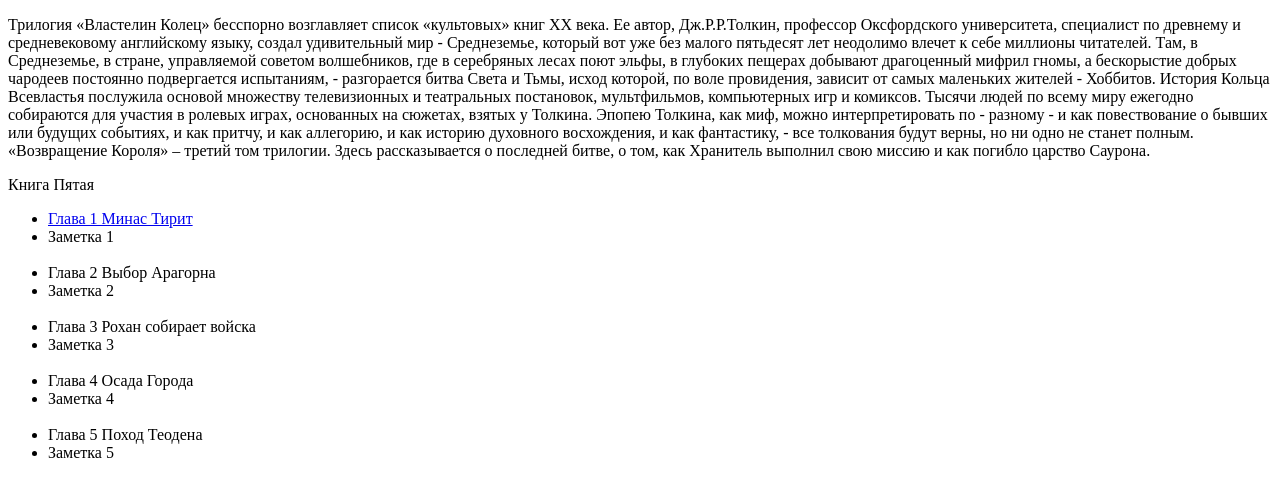
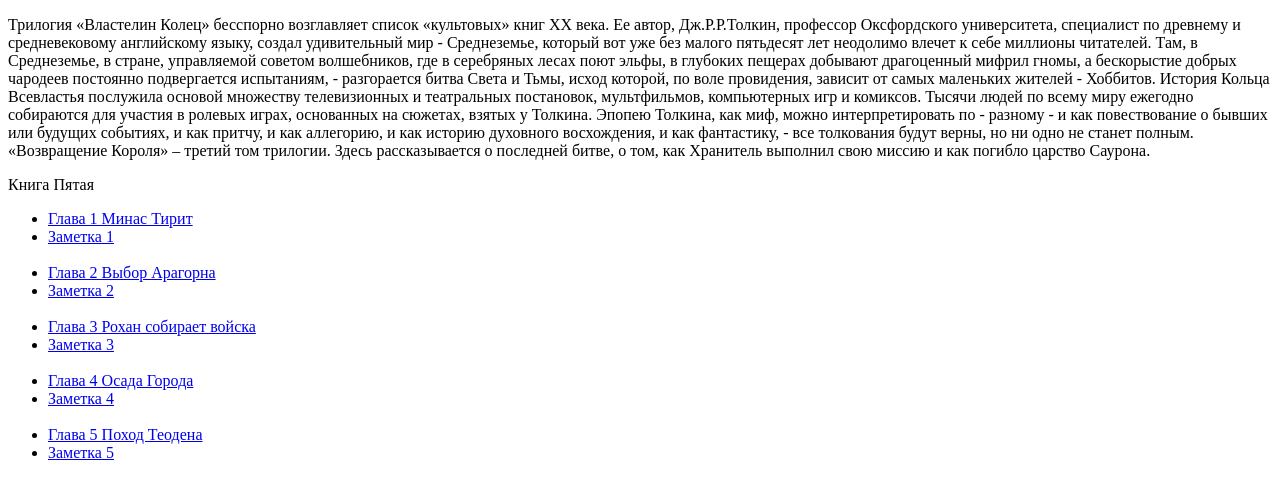
Before and after one commit to Bory77/Bory77.github.io, a plain HTML site: page home.html in a window 1280 px wide. Shown: the top 491 px of the page. Drawn offline with Linux system fonts and the light colour scheme.

Commit message:
Add files via upload

```diff
--- a/home.html
+++ b/home.html
@@ -14,28 +14,28 @@
 
 
 
-<p>Трилогия «Властелин Колец» бесспорно возглавляет список «культовых» книг XX века. Ее автор, Дж.Р.Р.Толкин, профессор Оксфордского университета, специалист по древнему и средневековому английскому языку, создал удивительный мир - Среднеземье, который вот уже без малого пятьдесят лет неодолимо влечет к себе миллионы читателей. Там, в Среднеземье, в стране, управляемой советом волшебников, где в серебряных лесах поют эльфы, в глубоких пещерах добывают драгоценный мифрил гномы, а бескорыстие добрых чародеев постоянно подвергается испытаниям, - разгорается битва Света и Тьмы, исход которой, по воле провидения, зависит от самых маленьких жителей - Хоббитов. История Кольца Всевластья послужила основой множеству телевизионных и театральных постановок, мультфильмов, компьютерных игр и комиксов. Тысячи людей по всему миру ежегодно собираются для участия в ролевых играх, основанных на сюжетах, взятых у Толкина. Эпопею Толкина, как миф, можно интерпретировать по - разному - и как повествование о бывших или будущих событиях, и как притчу, и как аллегорию, и как историю духовного восхождения, и как фантастику, - все толкования будут верны, но ни одно не станет полным. «Возвращение Короля» – третий том трилогии. Здесь рассказывается о последней битве, о том, как Хранитель выполнил свою миссию и как погибло царство Саурона.</p>
+<p id="chapter11">Трилогия «Властелин Колец» бесспорно возглавляет список «культовых» книг XX века. Ее автор, Дж.Р.Р.Толкин, профессор Оксфордского университета, специалист по древнему и средневековому английскому языку, создал удивительный мир - Среднеземье, который вот уже без малого пятьдесят лет неодолимо влечет к себе миллионы читателей. Там, в Среднеземье, в стране, управляемой советом волшебников, где в серебряных лесах поют эльфы, в глубоких пещерах добывают драгоценный мифрил гномы, а бескорыстие добрых чародеев постоянно подвергается испытаниям, - разгорается битва Света и Тьмы, исход которой, по воле провидения, зависит от самых маленьких жителей - Хоббитов. История Кольца Всевластья послужила основой множеству телевизионных и театральных постановок, мультфильмов, компьютерных игр и комиксов. Тысячи людей по всему миру ежегодно собираются для участия в ролевых играх, основанных на сюжетах, взятых у Толкина. Эпопею Толкина, как миф, можно интерпретировать по - разному - и как повествование о бывших или будущих событиях, и как притчу, и как аллегорию, и как историю духовного восхождения, и как фантастику, - все толкования будут верны, но ни одно не станет полным. «Возвращение Короля» – третий том трилогии. Здесь рассказывается о последней битве, о том, как Хранитель выполнил свою миссию и как погибло царство Саурона.</p>
 
 
 
      Книга Пятая
      <ul>
       <li><a href="#chapter1">Глава 1 Минас Тирит</a></li>
-	<li>Заметка 1</li><br/>
-	<li>Глава 2 Выбор Арагорна</li>
-	<li>Заметка 2</li><br/>
-	<li>Глава 3 Рохан собирает войска</li>
-	<li>Заметка 3</li><br/>
-	<li>Глава 4 Осада Города</li>
-	<li>Заметка 4</li><br/>
-	<li>Глава 5 Поход Теодена</li>
-	<li>Заметка 5</li></ul>
+	<li><a href="#chapter2">Заметка 1</a></li><br/>
+	<li><a href="#chapter3">Глава 2 Выбор Арагорна</a></li>
+	<li><a href="#chapter4">Заметка 2</a></li><br/>
+	<li><a href="#chapter5">Глава 3 Рохан собирает войска</a></li>
+	<li><a href="#chapter6">Заметка 3</a></li><br/>
+	<li><a href="#chapter7">Глава 4 Осада Города</a></li>
+	<li><a href="#chapter8">Заметка 4</a></li><br/>
+	<li><a href="#chapter9">Глава 5 Поход Теодена</a></li>
+	<li><a href="#chapter10">Заметка 5</a></li></ul>
 
-<a name="title-1"></a>
+
 <h1 id="chapter1"><p>Глава 1 Минас Тирит</p></h1>
 <p><dfn>Пиппин выглянул из-под плаща Гэндальфа. Он никак не мог понять, во сне или наяву свистит в ушах черный ночной ветер, медленно плывет зубчатая тень гор далеко справа, во сне или наяву качается у него над головой звездное небо. Он пытался вспомнить, что с ним и где он, но мысли путались, отдельные картины сменяли друг друга.</dfn></p>
 <p>Помнится, они мчались без остановок, летели все вперед и вперед, и там, впереди, вставал на рассвете золотистый мягкий блеск, и был город, затопленный тишиной, и гулкая пустота большого дворца на холме. Они ворвались под его своды в тот самый момент, когда вверху пронеслась огромная крылатая тень, и ужас выбелил лица людей вокруг. Пиппин вспомнил, как и его сердце сжала ледяная рука. Но рядом был Гэндальф, и ужас ушел, осталась только усталость. Пиппин спал, но сон был тревожным, в нем ходили и разговаривали незнакомые люди, что-то приказывал Гэндальф. И дальше, без перехода, снова бешеная скачка сквозь ночь. С тех пор как он заглянул в Палантир, прошло двое, нет, трое суток. Палантир! Это было ужасно! С этим воспоминанием он проснулся окончательно. Вокруг шумел и бормотал все тот же ветер.</p>
-<p>Заметка 1 Яркий желтый огонь в темном небе заставил Пиппина съежиться от страха. Зачем Гэндальф везет его в это страшное, там, впереди? Он протер глаза. На востоке всходила луна. Значит, они будут скакать и скакать, мчаться сквозь ночь бесконечно долго.</p>
+<p id="chapter2">Заметка 1<br/> Яркий желтый огонь в темном небе заставил Пиппина съежиться от страха. Зачем Гэндальф везет его в это страшное, там, впереди? Он протер глаза. На востоке всходила луна. Значит, они будут скакать и скакать, мчаться сквозь ночь бесконечно долго.</p>
 <p>– Где мы, Гэндальф?</p>
 <p>– На землях Гондора. Это - Анориен.</p>
 <p>Пиппин притих, но тут же прижался к магу.</p>
@@ -47,7 +47,7 @@
 
 
 
-<h2><p>Глава 2 Выбор Арагорна</p></h2>
+<h2 id="chapter3"><p>Глава 2 Выбор Арагорна</p></h2>
 <strong><p>Когда стих топот копыт Сполоха, уносящего Гэндальфа и Пиппина, Мерри вернулся к Арагорну. Сумку свою он потерял еще в Порт Галене, собирать было нечего - так, кое-какие полезные мелочи с развалин Изенгарда. Леголас и Гимли ожидали только сигнала тронуться в путь.</p>
 <p>– Нас осталось четверо, - сказал Арагорн. - Мы будем вместе, но пойдем не одни. После этого крылатого ужаса король решил выступать немедля и возвращаться к холмам под прикрытием ночи.
 – А потом куда? - спросил Леголас.</p>
@@ -55,20 +55,20 @@
 – Я с тобой, - тут же сказал Леголас.</p>
 <p>– И я тоже, - отозвался Гимли.</p>
 <p>– Мой путь еще темен для меня, - задумчиво ответил Арагорн. - Кажется, наступает час, к которому я готовился всю жизнь. Нам тоже нужно попасть в Минас Тирит, но каким путем мы придем туда, я еще не решил.</p>
-<p>– А я? - подал голос Мерри. - До сих пор от меня было немного толку, но я все-таки не какая-нибудь безделушка. Всадникам не до меня, Заметка 2 хотя их Правитель и обещал, что мы поговорим с ним о Шире после возвращения.</p>
+<p>– А я? - подал голос Мерри. - До сих пор от меня было немного толку, но я все-таки не какая-нибудь безделушка. Всадникам не до меня,<br/><p id="chapter4"> Заметка 2<br/> хотя их Правитель и обещал, что мы поговорим с ним о Шире после возвращения.</p>
 <p>– Мне видится, что ты должен идти с ним, Мерри, - сказал Арагорн. - И не рассчитывай на весёлую прогулку! Теодену долго еще не сидеть в покое Золотых Палат. Немало надежд иссякнет этой горькой весной!
 Они отправились затемно. Теоден, с ним двадцать два Всадника, Леголас с Гимли и Арагорн с Мерри. Уже переправившись через Изен, они услышали за спиной топот. Их нагнал Всадник из арьергарда.
 </p></strong>
 <img src="https://www.theonering.ru/_pu/0/18362844.jpg">
 
 
-	<h3><p>Глава 3 Рохан собирает войска</p></h3>
+	<h3><p id="chapter5">Глава 3 Рохан собирает войска</p></h3>
 <del><p>Отныне все дороги вели на восток, навстречу Тьме. В тот самый час, когда Пиппин, стоя пред воротами Города, смотрел на входящие войска, король Рохана во главе большого отряда Всадников спускался с гор.
 Вечерело. Длинные тени, перегоняя лошадей, бежали впереди по долине. На лесистых склонах было уже темно. После дня пути король ехал медленно. Тропа, огибая огромный скальный уступ, нырнула под своды тихо шепчущих елей. Все ниже и ниже спускался отряд в долину. Блеск водопадов приглушали сумерки.</p></del>
 <del><p>Весь этот день воины спускались вниз вдоль ручья; теперь вместе с ними он устремился в широкую долину, поглотил небольшой приток и, взбивая пену, помчался по камням к Эдорасу. В верховьях долины, словно запирая ее, высился могучий горный пик с вершиной, укрытой вечными снегами. На восточных его склонах густо голубели тени, западные склоны пылали в огне заката.</p>
-<p>Мерри с изумлением озирался по сторонам. Ему было интересно в незнакомой стране. Это был край без неба; в туманной дымке глаз различал только горы, каменная стена вставала за стеной, меж ними разверзались пропасти, заполненные туманом. От могучих водопадов воздух тихо звенел, шумели деревья, стучали по камням копыта. Раньше Мерри любил слушать о горах, думать о них, но теперь, когда горные хребты вздымались вокруг под самые небеса, он чувствовал себя неуютно, живо ощущая исполинскую тяжесть, гнетущую грудь Среднеземья. Слишком они были большие; глядя на них, хотелось оказаться в маленькой комнатке возле камина. Заметка 3</p></del>
+<p>Мерри с изумлением озирался по сторонам. Ему было интересно в незнакомой стране. Это был край без неба; в туманной дымке глаз различал только горы, каменная стена вставала за стеной, меж ними разверзались пропасти, заполненные туманом. От могучих водопадов воздух тихо звенел, шумели деревья, стучали по камням копыта. Раньше Мерри любил слушать о горах, думать о них, но теперь, когда горные хребты вздымались вокруг под самые небеса, он чувствовал себя неуютно, живо ощущая исполинскую тяжесть, гнетущую грудь Среднеземья. Слишком они были большие; глядя на них, хотелось оказаться в маленькой комнатке возле камина.<p id="chapter6"> Заметка 3</p></del>
 <img src="http://jikler.ru/lessons/03/img/rokhan.jpg">
-	<h4><p>Глава 4 Осада Города</p></h4>
+	<h4><p id="chapter7">Глава 4 Осада Города</p></h4>
 <ins><p>Гэндальф разбудил Пиппина. За окнами по-прежнему было темно, в комнате горели свечи. Духота стояла, как перед грозой.
 – Который час? - спросил Пиппин, зевая.</p>
 <p>– Начало третьего, - ответил маг. - Одевайся, тебя призывает Правитель. Надеюсь, ты не забыл, что служишь ему?
@@ -78,7 +78,7 @@
 – И зачем ты меня привез сюда? - проворчал он.</p>
 <p>– Чтобы помешать тебе делать глупости, - в тон ему ответил маг. - Если тебе здесь не по нраву, то, кроме себя, винить некого.</p>
 <p>Пиппин насупился и замолчал.
-Заметка 4
+<p id="chapter8">Заметка 4 <p>
 Когда Гэндальф снова привел его в зал со статуями и колоннами, Денетор сидел на том же самом месте. «Как старый, терпеливый паук, - подумалось Пиппину. - Он что, так со вчера и сидит тут?» Правитель предложил Гэндальфу сесть, не обращая внимания на стоящего Пиппина, но потом живо обернулся к хоббиту.</p>
 <p>– Ну, добрый мой Перегрин, надеюсь, ты провел вчерашний день с пользой и приятством. Вот только угощение могло показаться тебе скудноватым. Но - война. - Он слегка развел руками.</p>
 <p>Пиппин покраснел. Ему показалось, что Правителю известны не только его слова, но и мысли.</p>
@@ -87,15 +87,15 @@
 <p>– Укажу. Когда узнаю, что ты можешь. А для этого лучше всего оставить тебя при себе. Будешь выполнять мои поручения, беседовать со мной, когда будет время. Петь умеешь?
 </p></ins>
 <img src="http://gamenews.ir/wp-content/uploads/2016/01/helms_deep_2.jpg">
-<h5>Глава 5 Поход Теодена</h5>
+<h5 id="chapter9">Глава 5 Поход Теодена</h5>
 <p>Мерри лежал, завернувшись в одеяло, и тщетно вглядывался в темноту. Ночь была тихой, безветренной, только деревья чуть слышно вздыхали вокруг. Он поднял голову и снова услышал настороживший его звук. Где-то вдали глухо били барабаны.</p> <p>Замолкая в одном месте, удары тут же возникали, в другом. Интересно, слышат ли их часовые?</p>
 <p>Невидимые в темноте, расположились на отдых войска рохирримов. Пахло лошадьми. Мерри слышал, как они пофыркивают и мягко переступают копытами по усыпанной хвоей земле. На ночь Теоден остановился в глухом сосновом бору у подножия сигнального холма Эленах, поднимавшегося высоко над вершинами Друаданского Леса.</p>
-<p>От усталости Мерри не мог заснуть. Шли пятые сутки похода. Мрак, становившийся все плотнее, приводил воинов в уныние. Мерри уже не понимал, зачем так рвался в этот поход, ведь ясный приказ короля позволял ему остаться. Хоббит уже не раз принимался гадать, знает ли король о его самоуправстве. А если знает, то что думает? Наверное, Дернхельм как-то договорился с Эльфхельмом, командиром их «йореда» (так Всадники называли отряды). Во всяком случае, воины старались не замечать лишнего новобранца. С ним никто не заговаривал, а если смотрели, то как на лишнюю переметную суму за спиной Дернхельма. Да и сам молодой Всадник за всю дорогу не проронил ни слова. Заметка 5 Тут поневоле начнешь ощущать себя никому не нужной обузой.</p>
+<p>От усталости Мерри не мог заснуть. Шли пятые сутки похода. Мрак, становившийся все плотнее, приводил воинов в уныние. Мерри уже не понимал, зачем так рвался в этот поход, ведь ясный приказ короля позволял ему остаться. Хоббит уже не раз принимался гадать, знает ли король о его самоуправстве. А если знает, то что думает? Наверное, Дернхельм как-то договорился с Эльфхельмом, командиром их «йореда» (так Всадники называли отряды). Во всяком случае, воины старались не замечать лишнего новобранца. С ним никто не заговаривал, а если смотрели, то как на лишнюю переметную суму за спиной Дернхельма. Да и сам молодой Всадник за всю дорогу не проронил ни слова.<p id="chapter10"></p> Заметка 5 <p> Тут поневоле начнешь ощущать себя никому не нужной обузой.</p>
 <p>Войска Теодена все ближе подходили к опасным местам. До внешних укреплений Минас Тирита оставалось меньше дня пути. Разведчики, которым удалось вернуться, доложили, что дорога впереди захвачена врагом. В трех милях западнее Амон Дина стоит целая орда, а большой отряд орков идет навстречу. Они уже в трех-четырех лигах от Друаданского Леса.</p>
 <img src="http://hobbitonline.ru/images/teoden.jpg">
 
 
-<p>Вернуться в начало
+<p><a href="#chapter11">Вернуться в начало</a>
 </p>
 </body>
 </html>
```
